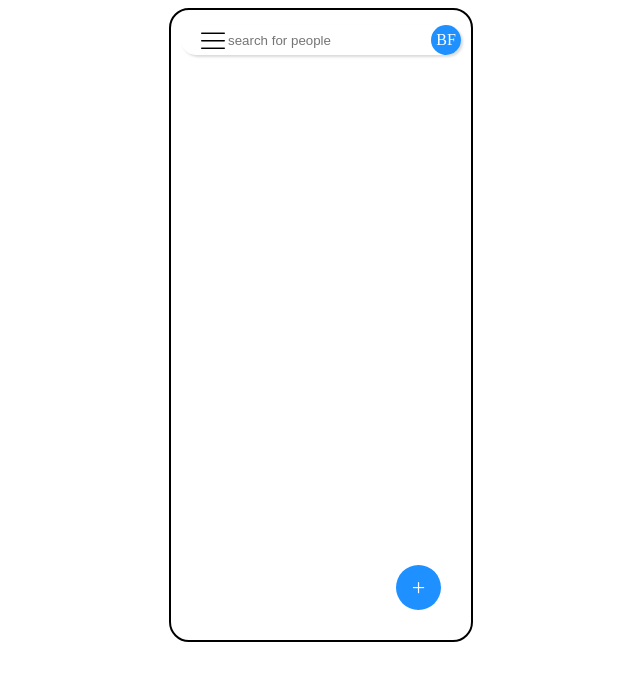
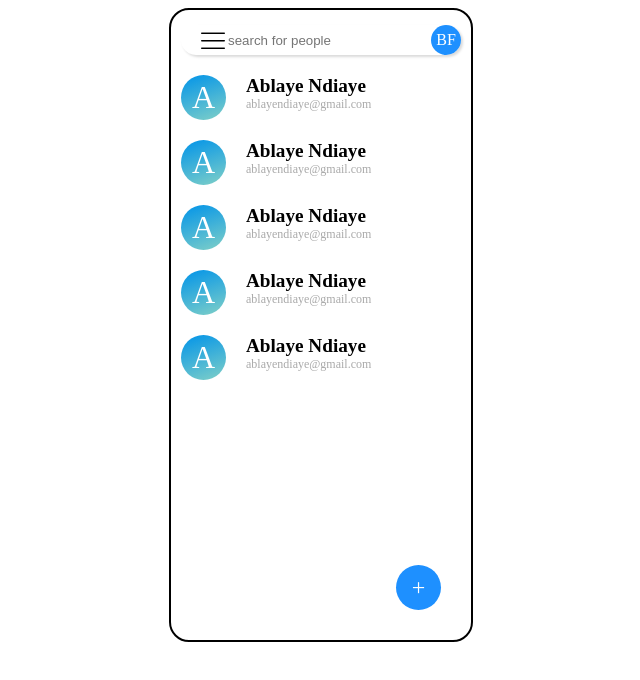
Before and after one commit to gentlemiind/html_css_starter, a plain HTML site: page index.html in a window 1280 px wide. Shown: the whole page, without its empty margins (319-959 px from the left). Drawn offline with Linux system fonts and the light colour scheme.

Commit message:
(feat) -> starter

```diff
--- a/index.html
+++ b/index.html
@@ -7,77 +7,7 @@
     <meta http-equiv="refresh" content="5">
     <meta name="viewport" content="width=device-width, initial-scale=1.0">
     <title>Contact List</title>
-    <style>
-        body {
-            display: flex;
-            flex-direction: row;
-            justify-content: center;
-        }
-        div.searchbar {
-            height: 30px;
-            width: 280px;
-            border-radius: 15pt;
-            display: flex;
-            flex-direction: row;
-            align-items: center;
-            justify-content: space-between;
-            box-shadow: rgba(0, 0, 0, 0.15)
-                        1.95px 1.95px 2.6px;}
-        div.searchbar img {
-            display: inline-block;
-            height: 24px;
-            width: 24px;
-            margin-left: 15pt;
-        }
-        div.searchbar input,
-        div.searchbar input:focus
-         {
-            border: none;
-            outline: none;
-            width: 200px;
-        }
-        div.searchbar span {
-            background-color: dodgerblue;
-            width: 30px;
-            height: 30px;
-            border-radius: 15px;
-            color: white;
-            display: flex;
-            justify-content: center;
-            align-items: center;
-            text-transform: uppercase;
-
-        }
-
-        div.phone {
-            border: 2px solid black;
-            height: 600px;
-            width: 300px;
-            border-radius: 15pt;
-            padding: 15px 0;
-            display: flex;
-            flex-direction: column;
-            align-items: center;
-            position: relative;
-        }
-
-
-        div.phone div.floating-btn {
-            position: absolute;
-            height: 45px;
-            width: 45px;
-            border-radius: 22.5px;
-            background-color: dodgerblue;
-            bottom: 30px;
-            right: 30px;
-            display: flex;
-            justify-content: center;
-            align-items: center;
-            font-size: 1.5em;
-            color: white;
-
-        }
-    </style>
+    <link rel="stylesheet" href="style.css">
 </head>
 
 <body>
@@ -88,8 +18,88 @@
             <span>bf</span>
         </div>
 
-        <div class="floating-btn">+
+        <div class="contact">
+
+            <div class="avatar">
+                A
+            </div>
+
+            <div class="contact-infos">
+                <div class="name">
+                    Ablaye Ndiaye
+                </div>
+                <div class="email">
+                    ablayendiaye@gmail.com
+                </div>
+            </div>
         </div>
+
+        <div class="contact">
+
+            <div class="avatar">
+                A
+            </div>
+
+            <div class="contact-infos">
+                <div class="name">
+                    Ablaye Ndiaye
+                </div>
+                <div class="email">
+                    ablayendiaye@gmail.com
+                </div>
+            </div>
+        </div>
+        <div class="contact">
+
+            <div class="avatar">
+                A
+            </div>
+
+            <div class="contact-infos">
+                <div class="name">
+                    Ablaye Ndiaye
+                </div>
+                <div class="email">
+                    ablayendiaye@gmail.com
+                </div>
+            </div>
+        </div>
+        <div class="contact">
+
+            <div class="avatar">
+                A
+            </div>
+
+            <div class="contact-infos">
+                <div class="name">
+                    Ablaye Ndiaye
+                </div>
+                <div class="email">
+                    ablayendiaye@gmail.com
+                </div>
+            </div>
+        </div>
+        <div class="contact">
+
+            <div class="avatar">
+                A
+            </div>
+
+            <div class="contact-infos">
+                <div class="name">
+                    Ablaye Ndiaye
+                </div>
+                <div class="email">
+                    ablayendiaye@gmail.com
+                </div>
+            </div>
+        </div>
+
+        <a href="">
+          <div class="floating-btn">+
+        </div>
+        </a>
+
     </div>
 
 </body>
--- /dev/null
+++ b/style.css
@@ -0,0 +1,111 @@
+body {
+    display: flex;
+    flex-direction: row;
+    justify-content: center;
+}
+
+div.searchbar {
+    height: 30px;
+    width: 280px;
+    border-radius: 15pt;
+    display: flex;
+    flex-direction: row;
+    align-items: center;
+    justify-content: space-between;
+    box-shadow: rgba(0, 0, 0, 0.15) 1.95px 1.95px 2.6px;
+    margin-bottom: 10px;
+
+
+}
+
+div.searchbar img {
+    display: inline-block;
+    height: 24px;
+    width: 24px;
+    margin-left: 15pt;
+}
+
+div.searchbar input,
+div.searchbar input:focus {
+    border: none;
+    outline: none;
+    width: 200px;
+}
+
+div.searchbar span {
+    background-color: dodgerblue;
+    width: 30px;
+    height: 30px;
+    border-radius: 15px;
+    color: white;
+    display: flex;
+    justify-content: center;
+    align-items: center;
+    text-transform: uppercase;
+
+}
+
+div.phone {
+    border: 2px solid black;
+    height: 600px;
+    width: 300px;
+    border-radius: 15pt;
+    padding: 15px 0;
+    display: flex;
+    flex-direction: column;
+    align-items: center;
+    position: relative;
+}
+
+
+div.phone div.floating-btn {
+    position: absolute;
+    height: 45px;
+    width: 45px;
+    border-radius: 22.5px;
+    background-color: dodgerblue;
+    bottom: 30px;
+    right: 30px;
+    display: flex;
+    justify-content: center;
+    align-items: center;
+    font-size: 1.5em;
+    color: white;
+
+}
+
+
+div.contact {
+    width: 100%;
+    display: flex;
+    flex-direction: row;
+    column-gap: 10px;
+    padding: 10px 0;
+}
+
+
+div.contact div.avatar {
+    width: 45px;
+    height: 45px;
+    display: flex;
+    justify-content: center;
+    align-items: center;
+    font-size: 2em;
+    color: white;
+    background-color: #0093E9;
+    background-image: linear-gradient(160deg, #0093E9 0%,
+                                     #80D0C7 100%);
+    border-radius: 22.5px;
+    margin: 0 10px;
+}
+
+
+div.contact div.contact-infos .name {
+    font-size: 1.2em;
+    font-weight: bold;
+}
+
+div.contact div.contact-infos .email {
+    font-size: .75em;
+    color: darkgray;
+}
```
